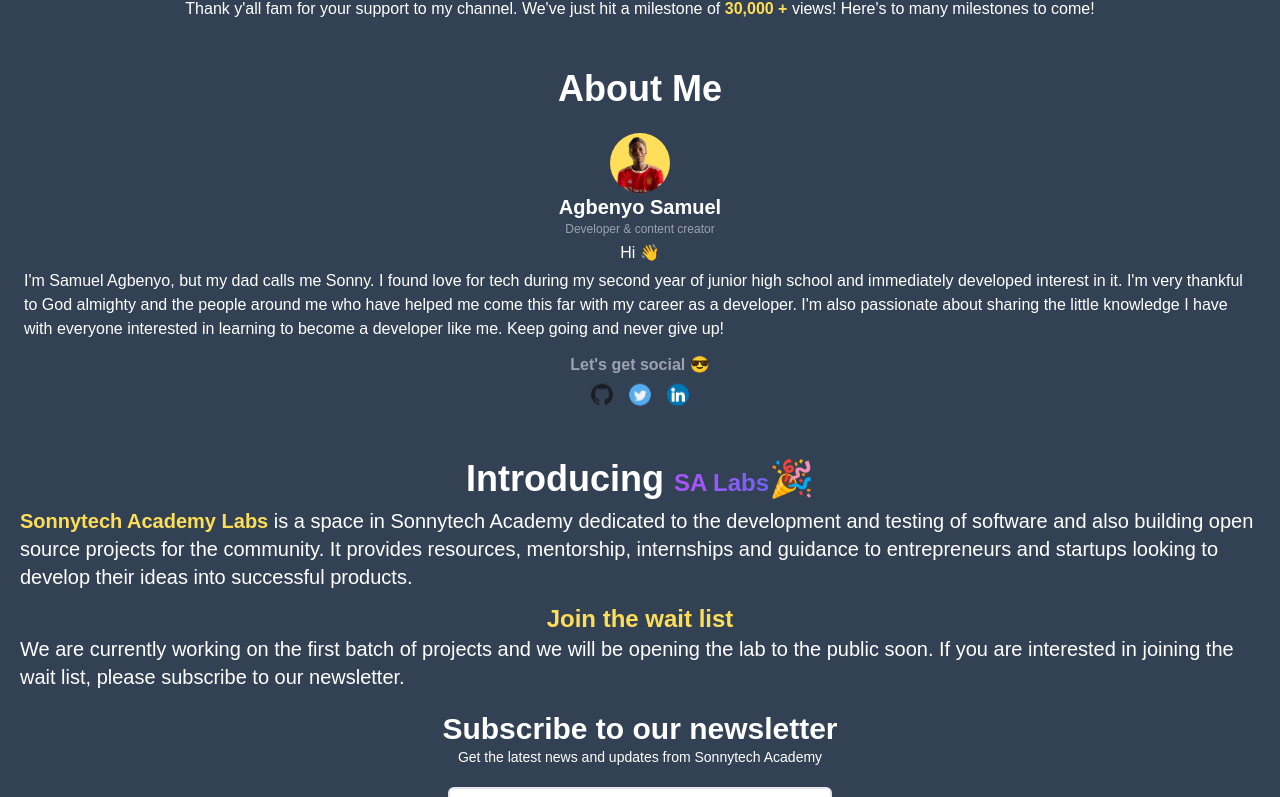
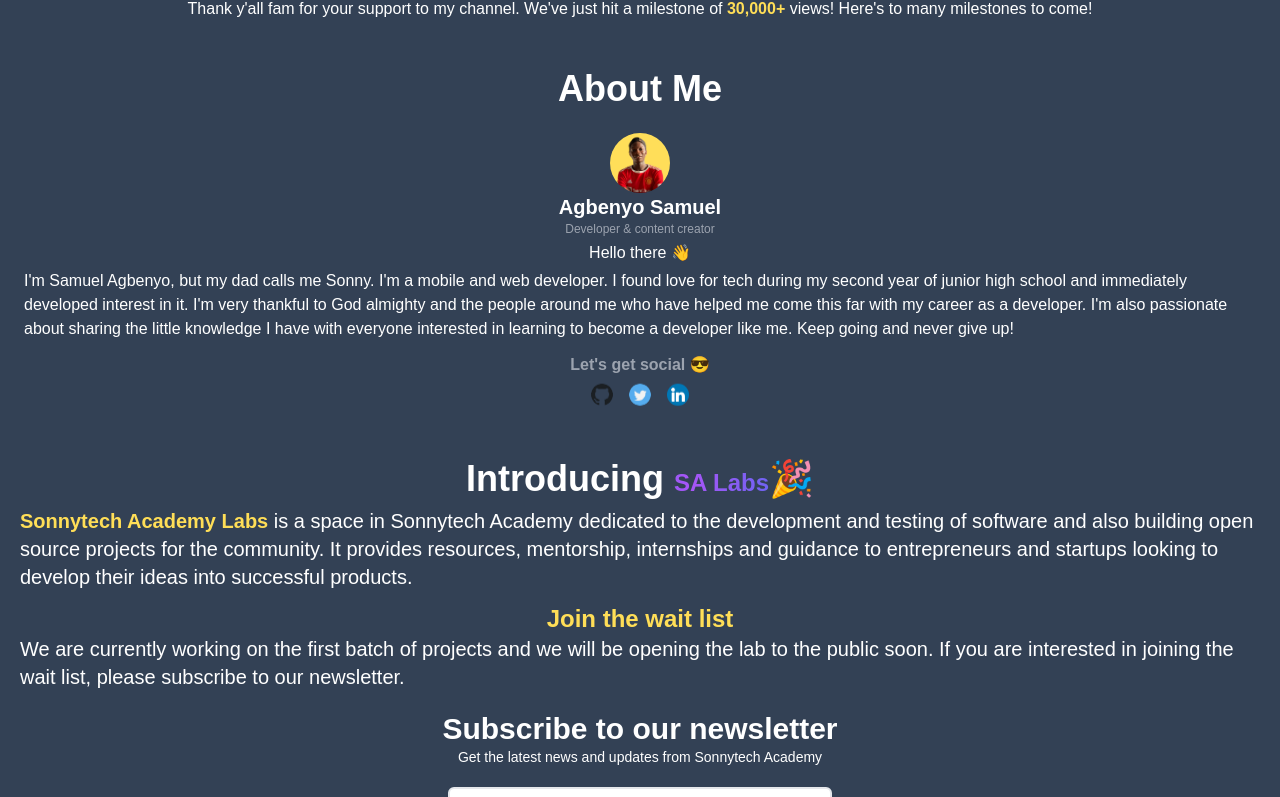
Before and after one commit to Sonnysam/sonnytech-academy, a Next.js app: page / in a window 1280 px wide. Shown: the part 3012-3809 px from the top of the page. Built offline with nearby package versions, Linux system fonts and the light colour scheme.

Commit message:
more content added to the abouot component

```diff
--- a/components/About.jsx
+++ b/components/About.jsx
@@ -27,8 +27,8 @@ const About = () => {
           Developer & content creator
         </small>
         <p className="text-base text-white mx-1">
-          <span className="flex justify-center items-center my-1">Hi 👋</span>
-          I'm Samuel Agbenyo, but my dad calls me Sonny. I found love for
+          <span className="flex justify-center items-center my-1">Hello there 👋</span>
+          I'm Samuel Agbenyo, but my dad calls me Sonny. I'm a mobile and web developer. I found love for
           tech during my second year of junior high school and immediately
           developed interest in it. I'm very thankful to God almighty and the
           people around me who have helped me come this far with my career as a
--- a/components/Milestone.jsx
+++ b/components/Milestone.jsx
@@ -19,7 +19,7 @@ const Milestone = () => {
       <div className="flex justify-center items-center mt-3">
         <h1 className="text-base text-white mx-1">
           Thank y'all fam for your support to my channel. We've just hit a
-          milestone of <span className="text-[#FFDE57] font-bold">30,000 +</span> views! Here's to many milestones to come!
+          milestone of <span className="text-[#FFDE57] font-bold">30,000+</span> views! Here's to many milestones to come!
         </h1>
       </div>
     </div>
```
